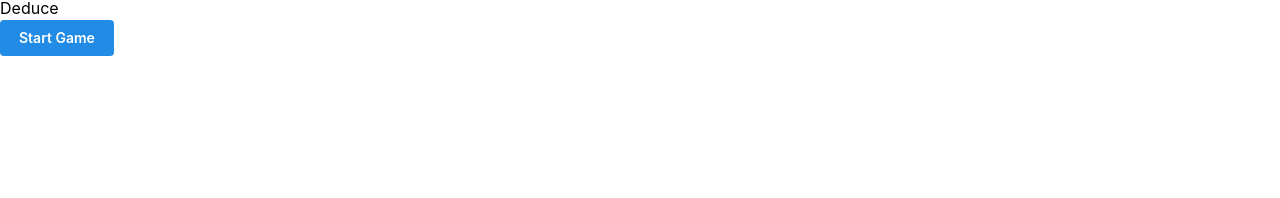
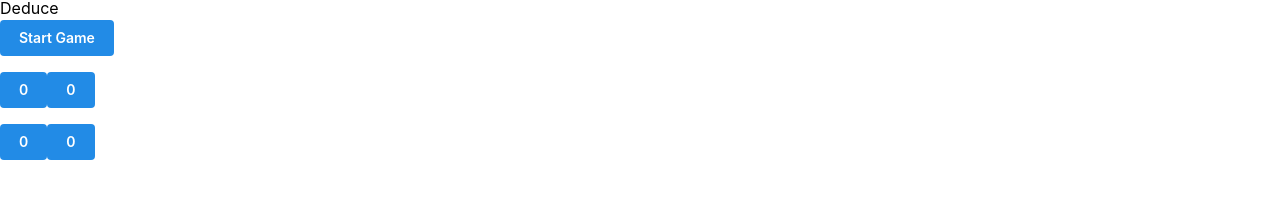
Before and after one commit to willbeason/flaky-tests, a Next.js app: page / in a window 1280 px wide. Shown: the part 230-428 px from the top of the page. Built offline with nearby package versions, Linux system fonts and the light colour scheme.

Commit message:
Initial implementation of Guess component
Signed-off-by: Will Beason <willbeason@gmail.com>

```diff
--- a/app/page.tsx
+++ b/app/page.tsx
@@ -2,15 +2,24 @@
 
 import { useState } from 'react';
 import AdvancePhase from '@/components/AdvancePhase/AdvancePhase';
+import GuessDisplay, { Guess } from '@/components/Guess/Guess';
 import TurnPhase, { PhaseType, TurnPhases } from '@/components/TurnPhase/TurnPhase';
+
 
 export default function HomePage() {
   const [phase, setPhase] = useState<PhaseType>(TurnPhases.NONE);
+  const [guess, setGuess] = useState<Guess>({
+    upperLeft: 0,
+    upperRight: 0,
+    lowerLeft: 0,
+    lowerRight: 0,
+  })
 
   return (
     <>
       <TurnPhase phase={phase} />
       <AdvancePhase phase={phase} setPhaseAction={setPhase} />
+      <GuessDisplay guess={guess} setGuessAction={setGuess} />
     </>
   );
 }
--- a/components/AdvancePhase/AdvancePhase.tsx
+++ b/components/AdvancePhase/AdvancePhase.tsx
@@ -1,5 +1,6 @@
 'use client';
 
+import { Dispatch, SetStateAction } from 'react';
 import { Button } from '@mantine/core';
 import { PhaseType, TurnPhases } from '../TurnPhase/TurnPhase';
 
@@ -33,11 +34,16 @@ export default function AdvancePhase({
   setPhaseAction,
 }: {
   phase: PhaseType;
-  setPhaseAction: (phase: PhaseType) => void;
+  setPhaseAction: Dispatch<SetStateAction<PhaseType>>;
 }) {
   return (
     <>
-      <Button title="advance-phase-button" onClick={() => setPhaseAction(nextPhase(phase))}>{advanceMessage(phase)}</Button>
+      <Button
+        title="advance-phase-button"
+        onClick={() => setPhaseAction((phase) => nextPhase(phase))}
+      >
+        {advanceMessage(phase)}
+      </Button>
     </>
   );
 }
--- /dev/null
+++ b/components/Guess/Guess.tsx
@@ -0,0 +1,88 @@
+'use client';
+
+import { Button } from '@mantine/core';
+import { Dispatch, SetStateAction } from 'react';
+
+export const GuessValue = 0 | 1 | 2 | 3;
+
+export type GuessValueType = typeof GuessValue;
+
+export type Guess = {
+  upperLeft: GuessValueType;
+  upperRight: GuessValueType;
+  lowerLeft: GuessValueType;
+  lowerRight: GuessValueType;
+};
+
+function nextGuess(guessValue: GuessValueType): GuessValueType {
+  return (guessValue + 1) % 4;
+}
+
+export default function GuessDisplay({
+  guess,
+  setGuessAction,
+}: {
+  guess: Guess;
+  setGuessAction: Dispatch<SetStateAction<Guess>>;
+}) {
+  function incrementUpperLeft(guess: Guess): Guess {
+    return {
+      ...guess,
+      upperLeft: nextGuess(guess.upperLeft)
+    }
+  }
+
+  function incrementUpperRight(guess: Guess) {
+    return {
+      ...guess,
+      upperRight: nextGuess(guess.upperRight)
+    }
+  }
+
+  function incrementLowerLeft(guess: Guess) {
+    return {
+      ...guess,
+      lowerLeft: nextGuess(guess.lowerLeft)
+    }
+  }
+
+  function incrementLowerRight(guess: Guess) {
+    return {
+      ...guess,
+      lowerRight: nextGuess(guess.lowerRight)
+    }
+  }
+
+  return (
+    <>
+      <p>
+        <Button
+          title="increment-upper-left-button"
+          onClick={() => setGuessAction((guess: Guess) => incrementUpperLeft(guess))}
+        >
+          {guess.upperLeft}
+        </Button>
+        <Button
+          title="increment-upper-right-button"
+          onClick={() => setGuessAction((guess: Guess) => incrementUpperRight(guess))}
+        >
+          {guess.upperRight}
+        </Button>
+      </p>
+      <p>
+        <Button
+          title="increment-lower-left-button"
+          onClick={() => setGuessAction((guess: Guess) => incrementLowerLeft(guess))}
+        >
+          {guess.lowerLeft}
+        </Button>
+        <Button
+          title="increment-lower-right-button"
+          onClick={() => setGuessAction((guess: Guess) => incrementLowerRight(guess))}
+        >
+          {guess.lowerRight}
+        </Button>
+      </p>
+    </>
+  );
+}
--- a/components/TurnPhase/TurnPhase.tsx
+++ b/components/TurnPhase/TurnPhase.tsx
@@ -14,8 +14,6 @@ export type PhaseType = (typeof TurnPhases)[keyof typeof TurnPhases];
 export const TurnPhasesOrder = [TurnPhases.GUESS, TurnPhases.TEST, TurnPhases.DEDUCE] as const;
 
 export default function TurnPhase({ phase }: { phase: PhaseType }) {
-  // const [phase, _] = useState<PhaseType>(TurnPhases.NONE);
-
   const turnPhases = TurnPhasesOrder.map((p) => {
     return (
       <div key={p} className={phase === p ? classes.active : classes.inactive}>
```
Also changed, not shown: 2 other files (tests, documents, lock files or other folders).
